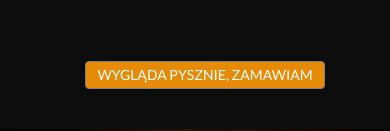
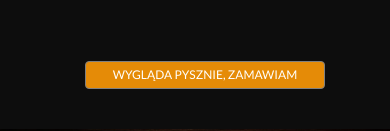
Before and after one commit to lukaszprotosawicki/adios-pizza, a React (Create React App) app: page / in a window 390 px wide. Shown: the part 1725-1856 px from the top of the page. Built offline with nearby package versions, Linux system fonts and the light colour scheme.

Commit message:
WIP mixed styles media

```diff
--- a/src/components/scss/_containerGallery.scss
+++ b/src/components/scss/_containerGallery.scss
@@ -180,7 +180,7 @@ button:hover {
     background-color: #e58b07;
     width: 240px;
     height: 28px;
-    font-size: 14px;
+    font-size: 12px;
     margin-left: 20px;
     border: 1px solid gray;
     border-radius: 4px;
@@ -237,7 +237,7 @@ button:hover {
     margin-top: 20px;
     color: white;
     background-color: #e58b07;
-    width: 170px;
+    width: 180px;
     height: 17px;
     font-size: 9px;
     margin-left: 20px;
```
